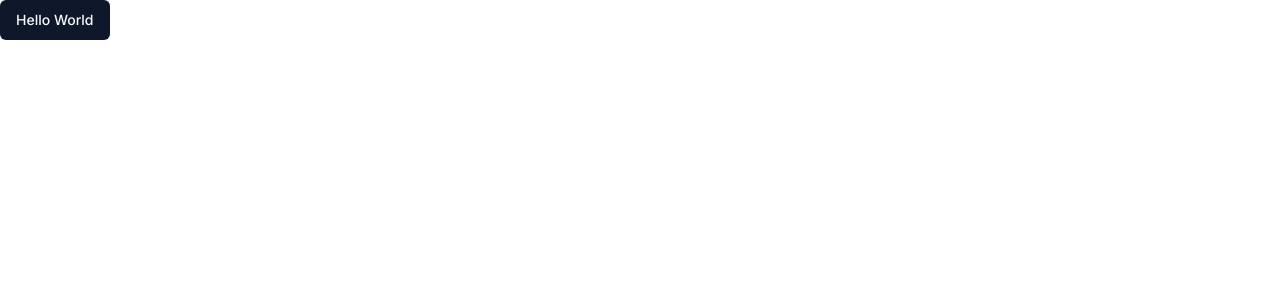
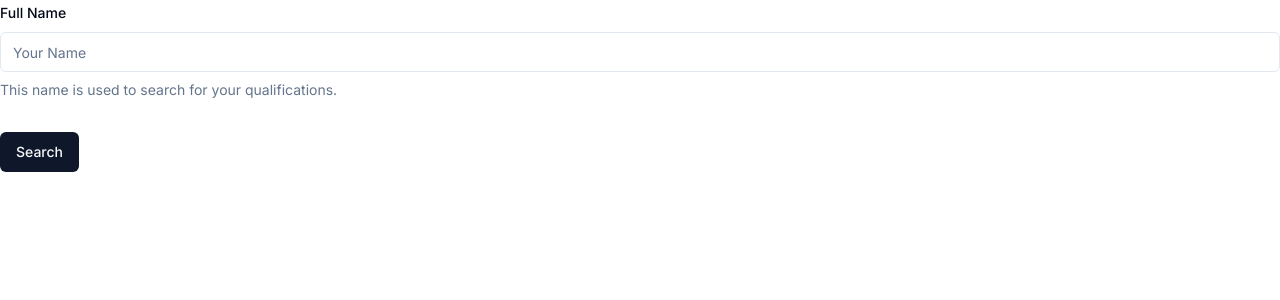
Before and after one commit to Chrissydrx/cs596-final-project, a Next.js app: page / in a window 1280 px wide. Shown: the top 300 px of the page. Built offline with nearby package versions, Linux system fonts and the light colour scheme.

Commit message:
Add Search Form

```diff
--- a/app/page.js
+++ b/app/page.js
@@ -1,9 +1,61 @@
-import { Button } from "@/components/ui/button";
+"use client"
+
+import { zodResolver } from "@hookform/resolvers/zod"
+import { useForm } from "react-hook-form"
+import { z } from "zod"
+
+import { Button } from "@/components/ui/button"
+import {
+  Form,
+  FormControl,
+  FormDescription,
+  FormField,
+  FormItem,
+  FormLabel,
+  FormMessage,
+} from "@/components/ui/form"
+import { Input } from "@/components/ui/input"
+
+const formSchema = z.object({
+  username: z.string().min(2, {
+    message: "Username must be at least 2 characters.",
+  }),
+})
 
 export default function Home() {
+  const form = useForm({
+    resolver: zodResolver(formSchema),
+    defaultValues: {
+      username: "",
+    },
+  })
+
+  function onSubmit(values) {
+    console.log(values)
+  }
   return (
     <main>
-      <Button variant="default">Hello World</Button>
+      <Form {...form}>
+      <form onSubmit={form.handleSubmit(onSubmit)} className="space-y-8">
+        <FormField
+          control={form.control}
+          name="username"
+          render={({ field }) => (
+            <FormItem>
+              <FormLabel>Full Name</FormLabel>
+              <FormControl>
+                <Input placeholder="Your Name" {...field} />
+              </FormControl>
+              <FormDescription>
+                This name is used to search for your qualifications.
+              </FormDescription>
+              <FormMessage />
+            </FormItem>
+          )}
+        />
+        <Button type="submit">Search</Button>
+      </form>
+    </Form>
     </main>
   );
 }
--- /dev/null
+++ b/components/ui/input.jsx
@@ -0,0 +1,19 @@
+import * as React from "react"
+
+import { cn } from "@/lib/utils"
+
+const Input = React.forwardRef(({ className, type, ...props }, ref) => {
+  return (
+    (<input
+      type={type}
+      className={cn(
+        "flex h-10 w-full rounded-md border border-input bg-background px-3 py-2 text-sm ring-offset-background file:border-0 file:bg-transparent file:text-sm file:font-medium placeholder:text-muted-foreground focus-visible:outline-none focus-visible:ring-2 focus-visible:ring-ring focus-visible:ring-offset-2 disabled:cursor-not-allowed disabled:opacity-50",
+        className
+      )}
+      ref={ref}
+      {...props} />)
+  );
+})
+Input.displayName = "Input"
+
+export { Input }
```
